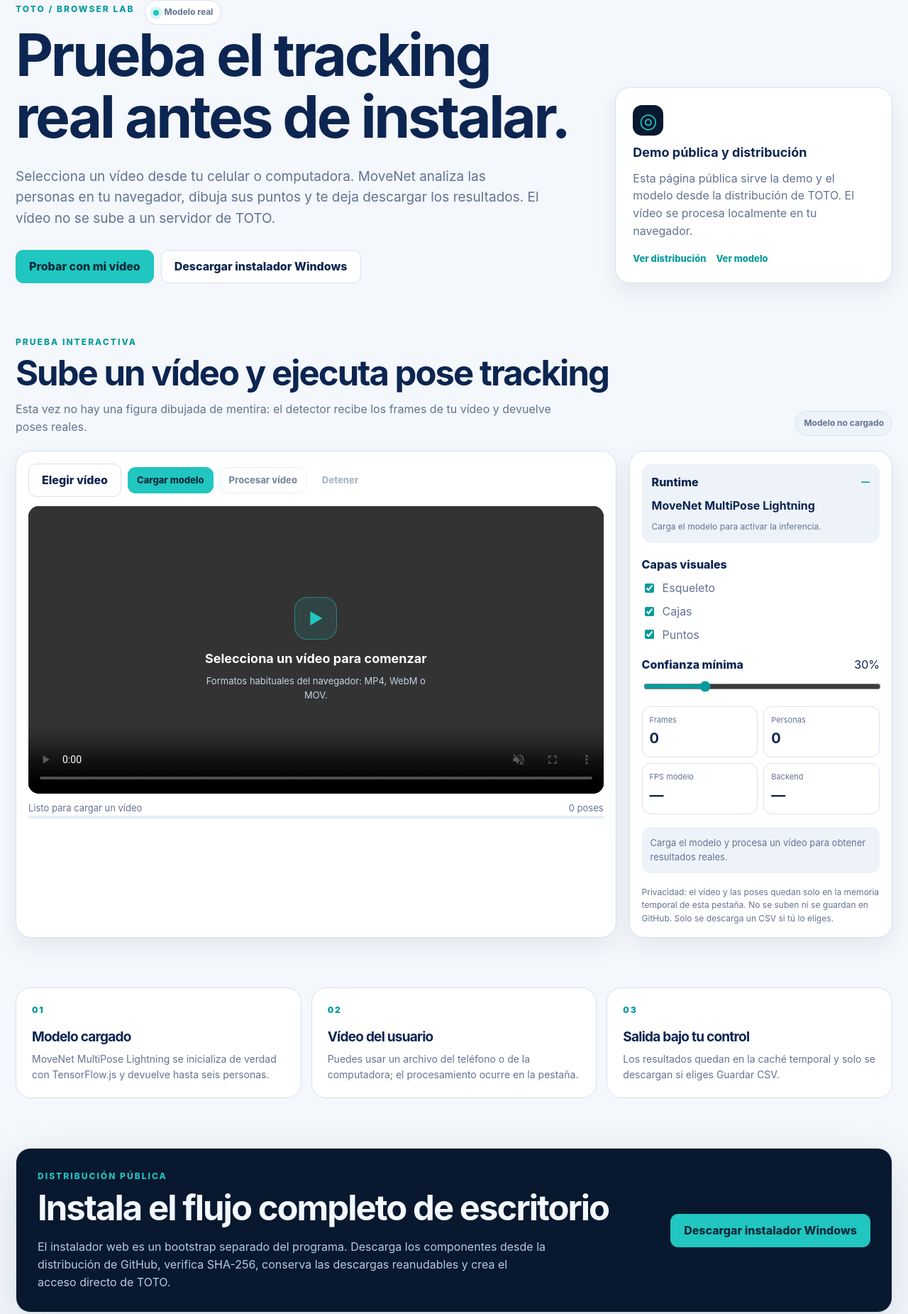
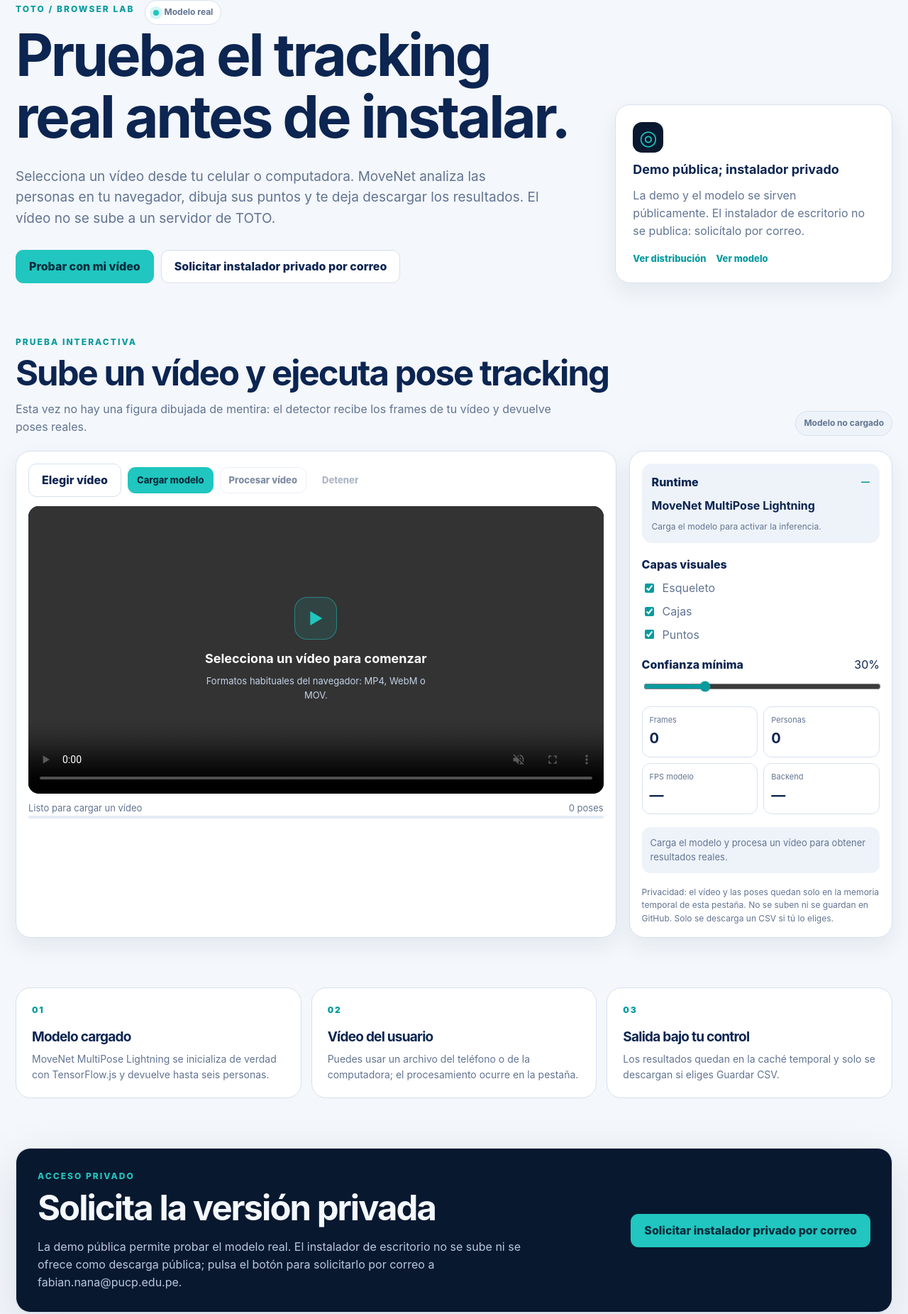
Before and after one commit to TOTO-Toolkit/TOTO-demo, a plain HTML site: page index.html in a window 1280 px wide. Shown: the part 180-2031 px from the top of the page at 71% size. Drawn offline with Linux system fonts and the light colour scheme.

Commit message:
chore: request private installer by email

```diff
--- a/demo.js
+++ b/demo.js
@@ -1,6 +1,6 @@
 "use strict";
 
-const RELEASE_INSTALLER = "https://github.com/TOTO-Toolkit/TOTO-public/releases/download/v0.2.0-public-beta.7/TOTO-Setup.exe";
+const PRIVATE_INSTALLER_MAILTO = "mailto:fabian.nana@pucp.edu.pe?subject=Solicitud%20del%20instalador%20privado%20de%20TOTO&body=Hola%20Fabi%C3%A1n%2C%0A%0AQuiero%20solicitar%20el%20instalador%20privado%20de%20TOTO.";
 const MODEL_URL = "./models/movenet-multipose-lightning-1/model.json";
 const MODEL_NAME = "MoveNet MultiPose Lightning";
 // The detector resizes internally, but feeding it a full 1080p/4K video still
@@ -27,8 +27,8 @@
     nav_demo: "Demo real", nav_download: "Descargar", nav_releases: "Versiones", nav_code: "Distribución",
     live_model: "Modelo real", hero_title: "Prueba el tracking real antes de instalar.",
     hero_copy: "Selecciona un vídeo desde tu celular o computadora. MoveNet analiza las personas en tu navegador, dibuja sus puntos y te deja descargar los resultados. El vídeo no se sube a un servidor de TOTO.",
-    try_demo: "Probar con mi vídeo", download_windows: "Descargar instalador Windows", cloud_title: "Demo pública y distribución",
-    cloud_copy: "Esta página pública sirve la demo y el modelo desde la distribución de TOTO. El vídeo se procesa localmente en tu navegador.",
+    try_demo: "Probar con mi vídeo", request_installer: "Solicitar instalador privado por correo", cloud_title: "Demo pública; instalador privado",
+    cloud_copy: "La demo y el modelo se sirven públicamente. El instalador de escritorio no se publica: solicítalo por correo.",
     source_link: "Ver distribución", model_link: "Ver modelo", interactive_label: "PRUEBA INTERACTIVA",
     demo_title: "Sube un vídeo y ejecuta pose tracking", demo_copy: "Esta vez no hay una figura dibujada de mentira: el detector recibe los frames de tu vídeo y devuelve poses reales.",
     model_not_loaded: "Modelo no cargado", choose_video: "Elegir vídeo", load_model: "Cargar modelo", process_video: "Procesar vídeo",
@@ -41,8 +41,8 @@
     proof_one_title: "Modelo cargado", proof_one_copy: "MoveNet MultiPose Lightning se inicializa de verdad con TensorFlow.js y devuelve hasta seis personas.",
     proof_two_title: "Vídeo del usuario", proof_two_copy: "Puedes usar un archivo del teléfono o de la computadora; el procesamiento ocurre en la pestaña.",
     proof_three_title: "Salida bajo tu control", proof_three_copy: "Los resultados quedan en la caché temporal y solo se descargan si eliges Guardar CSV.",
-    distribution: "DISTRIBUCIÓN PÚBLICA", download_title: "Instala el flujo completo de escritorio",
-    download_copy: "El instalador web es un bootstrap separado del programa. Descarga los componentes desde la distribución de GitHub, verifica SHA-256, conserva las descargas reanudables y crea el acceso directo de TOTO.",
+    distribution: "ACCESO PRIVADO", download_title: "Solicita la versión privada",
+    download_copy: "La demo pública permite probar el modelo real. El instalador de escritorio no se sube ni se ofrece como descarga pública; pulsa el botón para solicitarlo por correo a fabian.nana@pucp.edu.pe.",
     poses: "poses", loading: "Cargando el modelo…", model_ready: "Modelo listo", processing: "Procesando vídeo…", stopped: "Procesamiento detenido",
     finished: "Procesamiento terminado", no_video: "Selecciona primero un vídeo", error: "No se pudo completar la operación",
   },
@@ -50,8 +50,8 @@
     nav_demo: "Live demo", nav_download: "Download", nav_releases: "Releases", nav_code: "Distribution",
     live_model: "Real model", hero_title: "Try real tracking before installing.",
     hero_copy: "Choose a video from your phone or computer. MoveNet detects people in your browser, draws their keypoints and lets you download the results. The video is not uploaded to a TOTO server.",
-    try_demo: "Try with my video", download_windows: "Download Windows installer", cloud_title: "Public demo and distribution",
-    cloud_copy: "This public page serves the demo and model from TOTO's distribution. Video processing stays local in your browser.",
+    try_demo: "Try with my video", request_installer: "Request private installer by email", cloud_title: "Public demo; private installer",
+    cloud_copy: "The demo and model are served publicly. The desktop installer is not published: request it by email.",
     source_link: "View distribution", model_link: "View model", interactive_label: "INTERACTIVE TEST",
     demo_title: "Upload a video and run pose tracking", demo_copy: "This is not a drawn figure: the detector receives frames from your video and returns real poses.",
     model_not_loaded: "Model not loaded", choose_video: "Choose video", load_model: "Load model", process_video: "Process video",
@@ -64,8 +64,8 @@
     proof_one_title: "Loaded model", proof_one_copy: "MoveNet MultiPose Lightning is initialized through TensorFlow.js and returns up to six people.",
     proof_two_title: "User video", proof_two_copy: "Use a file from your phone or computer; processing happens in this tab.",
     proof_three_title: "Output under your control", proof_three_copy: "Results stay in temporary tab memory and download only when you choose Save CSV.",
-    distribution: "PUBLIC DISTRIBUTION", download_title: "Install the complete desktop workflow",
-    download_copy: "The web installer is a bootstrap separate from the application. It downloads GitHub distribution components, verifies SHA-256, resumes interrupted downloads and creates the TOTO shortcut.",
+    distribution: "PRIVATE ACCESS", download_title: "Request the private version",
+    download_copy: "The public demo lets you try the real model. The desktop installer is not uploaded or offered as a public download; use the button to request it by email at fabian.nana@pucp.edu.pe.",
     poses: "poses", loading: "Loading model…", model_ready: "Model ready", processing: "Processing video…", stopped: "Processing stopped",
     finished: "Processing finished", no_video: "Choose a video first", error: "The operation could not be completed",
   },
@@ -98,8 +98,8 @@
   });
   document.documentElement.lang = locale;
   localStorage.setItem("toto-demo-language", locale);
-  $("download-hero").href = RELEASE_INSTALLER;
-  $("download-main").href = RELEASE_INSTALLER;
+  $("request-installer-hero").href = PRIVATE_INSTALLER_MAILTO;
+  $("request-installer-main").href = PRIVATE_INSTALLER_MAILTO;
 }
 
 function setStatus(message, kind = "") {
--- a/index.html
+++ b/index.html
@@ -39,13 +39,13 @@
           <p class="hero-copy" data-i18n="hero_copy">Selecciona un vídeo desde tu celular o computadora. MoveNet analiza las personas en tu navegador, dibuja sus puntos y te deja descargar los resultados. El vídeo no se sube a un servidor de TOTO.</p>
           <div class="hero-actions">
             <a class="button primary" href="#demo" data-i18n="try_demo">Probar con mi vídeo</a>
-            <a class="button secondary" id="download-hero" href="https://github.com/TOTO-Toolkit/TOTO-public/releases/download/v0.2.0-public-beta.7/TOTO-Setup.exe" data-i18n="download_windows">Descargar instalador Windows</a>
+            <a class="button secondary" id="request-installer-hero" href="mailto:fabian.nana@pucp.edu.pe?subject=Solicitud%20del%20instalador%20privado%20de%20TOTO" data-i18n="request_installer">Solicitar instalador privado por correo</a>
           </div>
         </div>
         <aside class="trust-card">
           <div class="trust-icon">◎</div>
-          <strong data-i18n="cloud_title">Código y distribución en GitHub</strong>
-          <span data-i18n="cloud_copy">La demo, el instalador y la trazabilidad del proyecto viven en GitHub. El modelo se carga desde la nube al pulsar “Cargar modelo”.</span>
+          <strong data-i18n="cloud_title">Demo pública; instalador privado</strong>
+          <span data-i18n="cloud_copy">La demo y el modelo se sirven públicamente. El instalador de escritorio no se publica: solicítalo por correo.</span>
           <div class="trust-links">
             <a href="https://github.com/TOTO-Toolkit/TOTO-public" data-i18n="source_link">Ver distribución</a>
             <a href="https://tfhub.dev/google/tfjs-model/movenet/multipose/lightning/1" data-i18n="model_link">Ver modelo</a>
@@ -127,11 +127,11 @@
 
       <section id="download" class="download-section">
         <div>
-          <p class="eyebrow" data-i18n="distribution">DISTRIBUCIÓN PÚBLICA</p>
-          <h2 data-i18n="download_title">Instala el flujo completo de escritorio</h2>
-          <p data-i18n="download_copy">El instalador web es un bootstrap separado del programa. Descarga los componentes desde la distribución de GitHub, verifica SHA-256, conserva las descargas reanudables y crea el acceso directo de TOTO.</p>
+          <p class="eyebrow" data-i18n="distribution">ACCESO PRIVADO</p>
+          <h2 data-i18n="download_title">Solicita la versión privada</h2>
+          <p data-i18n="download_copy">La demo pública permite probar el modelo real. El instalador de escritorio no se sube ni se ofrece como descarga pública; pulsa el botón para solicitarlo por correo.</p>
         </div>
-        <a id="download-main" class="button primary" href="https://github.com/TOTO-Toolkit/TOTO-public/releases/download/v0.2.0-public-beta.7/TOTO-Setup.exe" data-i18n="download_windows">Descargar instalador Windows</a>
+        <a id="request-installer-main" class="button primary" href="mailto:fabian.nana@pucp.edu.pe?subject=Solicitud%20del%20instalador%20privado%20de%20TOTO" data-i18n="request_installer">Solicitar instalador privado por correo</a>
       </section>
 
       <footer>
@@ -140,6 +140,6 @@
       </footer>
     </main>
     <noscript>Esta demo necesita JavaScript para cargar el modelo y procesar el vídeo local.</noscript>
-    <script defer src="demo.js?v=0.3.4-private-csv"></script>
+    <script defer src="demo.js?v=0.3.5-private-installer-mailto"></script>
   </body>
 </html>
```
Also changed, not shown: 1 other file.
